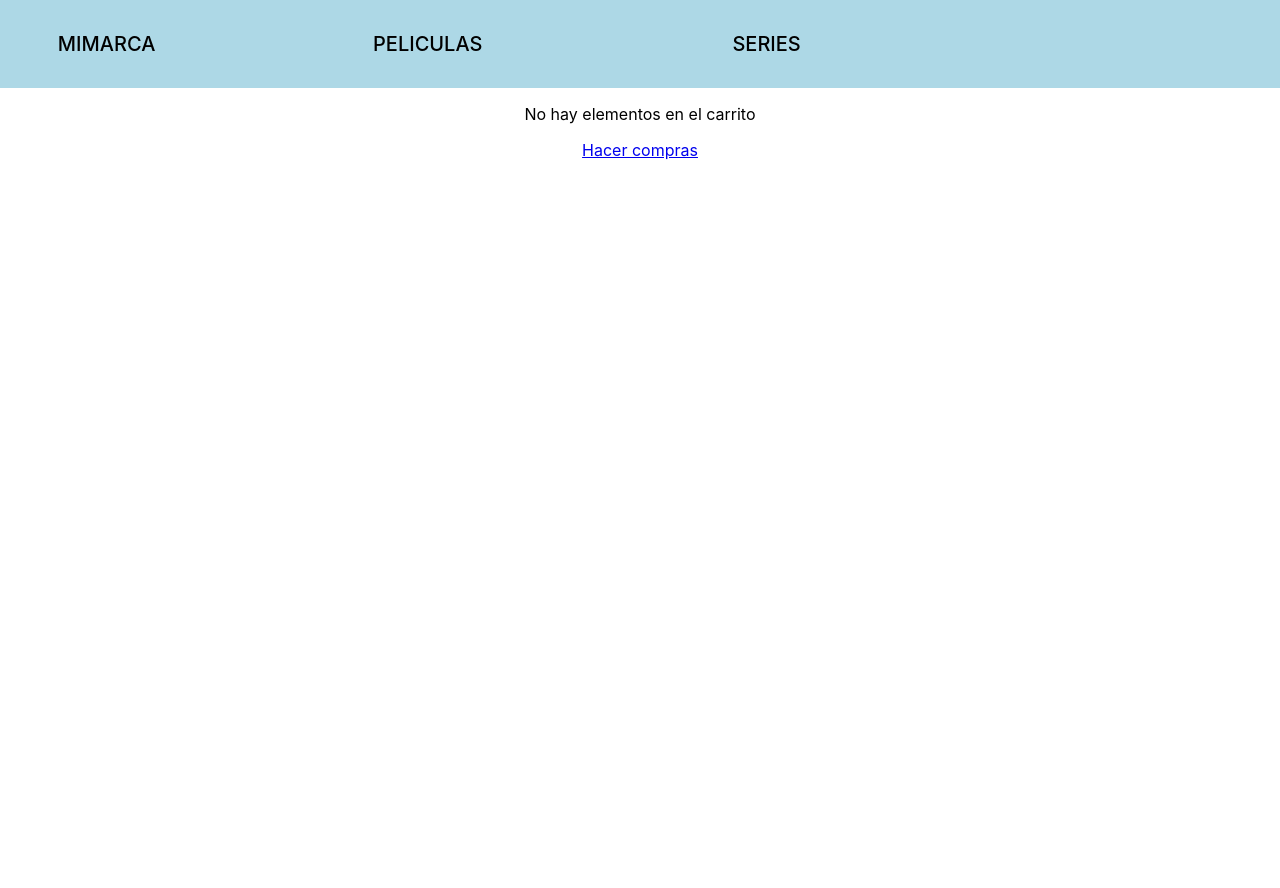
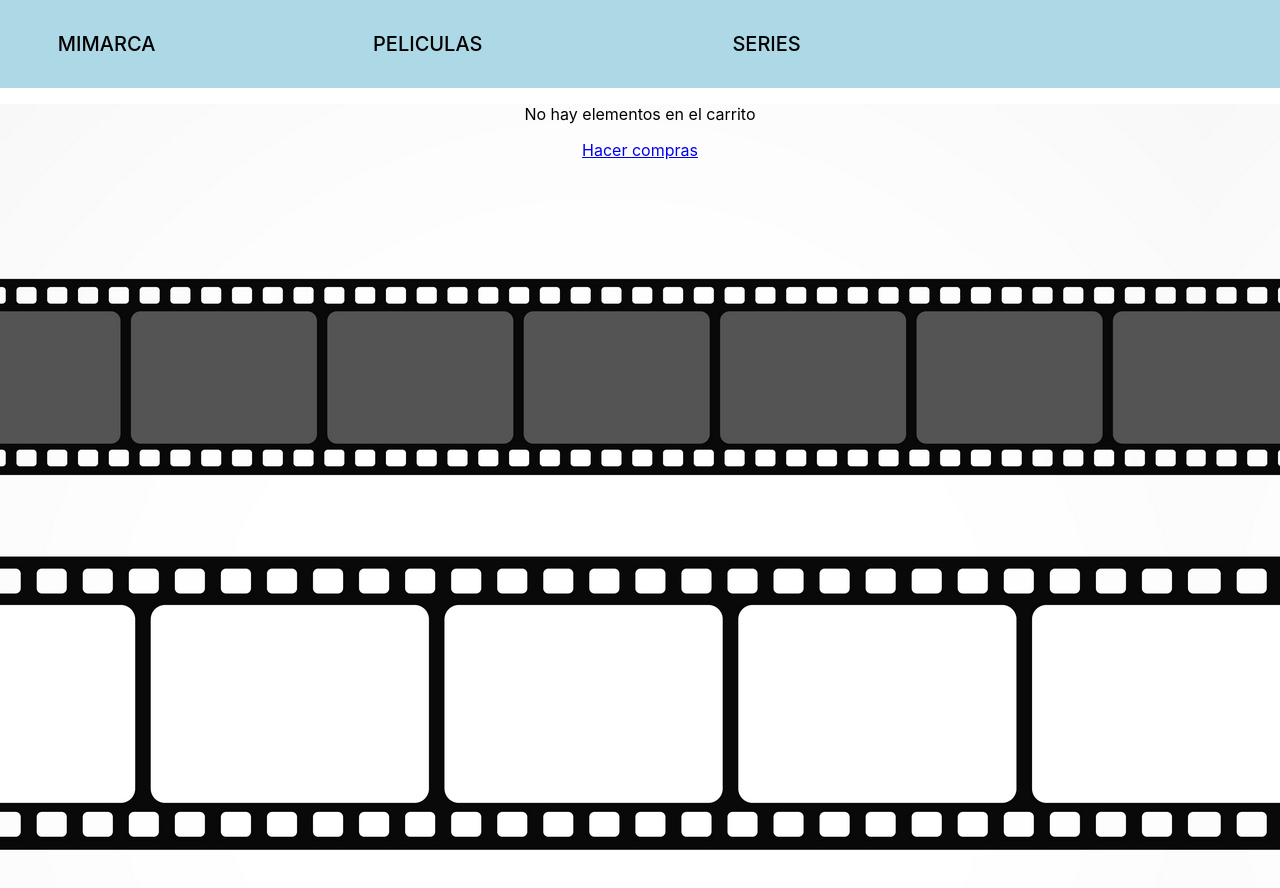
Before and after one commit to Colo96/entrega-final-curso-react-coderhouse, a React (Create React App) app: page /cart in a window 1280 px wide. Shown: the top 888 px of the page. Before the commit the page ends 800 px from the top, so only its background shows below. Built offline with nearby package versions, Linux system fonts and the light colour scheme; the HTML template or start-up script is replaced by a standard one.

Commit message:
Preparando entrega final

```diff
--- a/src/components/Cart/Cart.css
+++ b/src/components/Cart/Cart.css
@@ -0,0 +1,5 @@
+.container-cart{
+    background-image: url(../../assets/fondo-peliserie.jpg);
+    width: 100%;
+    height: 100vh;
+}
--- a/src/components/Cart/Cart.jsx
+++ b/src/components/Cart/Cart.jsx
@@ -34,25 +34,28 @@ export const Cart = () => {
 
     if (cart.length === 0) {
         return (
-            <>
+            <div className="container-cart">
                 <p>
                     No hay elementos en el carrito
                 </p>
                 <Link to='/'>
                     Hacer compras
                 </Link>
-            </>
+            </div>
         );
     }
 
     return (
-        <>
+        <div className="container-cart">
             {
                 cart.map(product => <ItemCart key={product.id} product={product} />)
             }
             <p>
                 Precio Total: ${totalPrice()}
             </p>
+            <h2>
+                Por favor complete el formulario para finalizar la compra
+            </h2>
             <form>
                 <label>
                     <span>Nombre:</span><br />
@@ -66,7 +69,7 @@ export const Cart = () => {
                 <br />
                 <label>
                     <span>Teléfono:</span><br />
-                    <input type="text" name="telefono" placeholder='Teléfono' onChange={handleInputChange} />
+                    <input type="number" name="telefono" placeholder='Teléfono' onChange={handleInputChange} />
                 </label>
                 <br />
                 <label>
@@ -78,6 +81,6 @@ export const Cart = () => {
             <button onClick={handleClick}>
                 Emitir compra
             </button>
-        </>
+        </div>
     );
 }
--- a/src/components/Item/Item.css
+++ b/src/components/Item/Item.css
@@ -1,6 +1,6 @@
 .film{
     display: block;
-    width: 30%;
+    width: 400px;
     background-color: lightblue;
     text-decoration: none;
     color: black;
```
Also changed, not shown: 1 other file (tests, documents, lock files or other folders).
